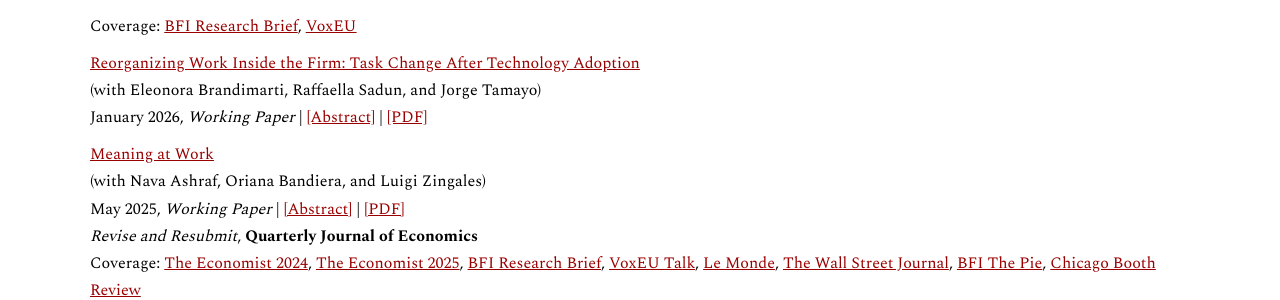
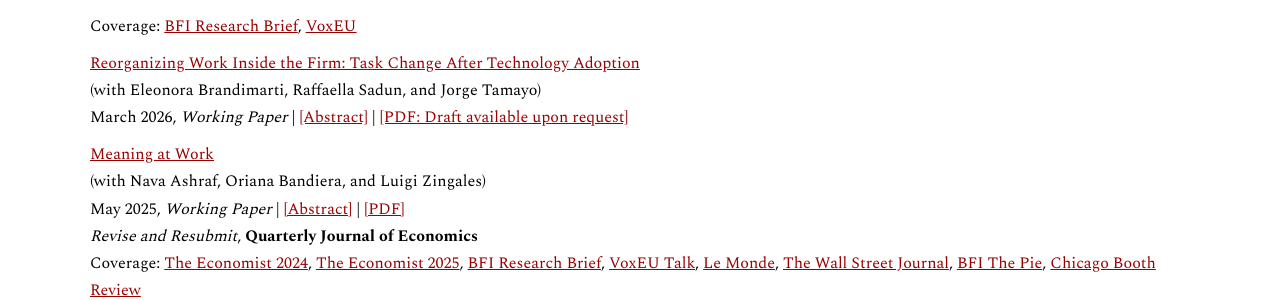
Before and after one commit to virginiaminni/virginiaminni.github.io, a Jekyll site: the page built from research.md, in a window 1280 px wide. Shown: the part 320-620 px from the top of the page. Built offline with Jekyll 4.4.1, drawn with Linux system fonts in a browser that asks for light colours; part of the change alters nothing that is shown.

Commit message:
Update research.md

```diff
--- a/research.md
+++ b/research.md
@@ -19,9 +19,9 @@ Coverage:
 
 <a href="#" target="_blank" rel="noopener noreferrer">Reorganizing Work Inside the Firm: Task Change After Technology Adoption</a> <br>
 (with Eleonora Brandimarti, Raffaella Sadun, and Jorge Tamayo)  <br>
-January 2026, *Working Paper* | <a href="#" class="toggle-abstract" data-target="abstract-7" style="text-decoration: underline; color: #990000;">[Abstract]</a> | <a href="#" target="_blank" rel="noopener noreferrer">[PDF]</a> <br>
+March 2026, *Working Paper* | <a href="#" class="toggle-abstract" data-target="abstract-7" style="text-decoration: underline; color: #990000;">[Abstract]</a> | <a href="#" target="_blank" rel="noopener noreferrer">[PDF: Draft available upon request]</a> <br>
 <div id="abstract-7" style="display: none; margin-top: 10px;">
-<em>Abstract:</em> We study how an incumbent workforce adapts to technological change using panel data at the worker-task level from a Latin American bank with roughly 450 branches and 10,000 workers. We exploit two sequential interventions that separately shift production technology and organizational design, without displacing labor: the staggered rollout of a mobile banking app that automates routine transactions, and a subsequent redefinition of roles and performance criteria that prioritizes complex tasks such as SME lending. While automation creates substantial productive capacity—raising output per worker by roughly 20 percent—it does not, on its own, lead to task upgrading. Workers continue to concentrate on routine tasks, rather than shifting toward high-value complex tasks. Task reallocation occurs only after the firm explicitly reallocates priorities. Even then, adjustment is markedly slower among high-tenure workers, consistent with firm-specific human capital generating inertia in task change. High-productivity managers complement adaptation, but unevenly: they accelerate upgrading primarily among low-tenure workers, amplifying inequality within teams.
+<em>Abstract:</em> We study task reorganization after technological change using worker-task-level data from a large Latin American bank. Two sequential interventions, a mobile app automating routine transactions and a subsequent redefinition of performance evaluation criteria, separately shift production technology and organizational design without displacing labor. Automation raises output per worker by roughly 20 percent but generates no task upgrading, despite freeing substantial capacity. Reallocation toward complex tasks occurs only after the firm explicitly restructures performance evaluation. Adjustment is slower among high-tenure workers and high-productivity managers accelerate upgrading primarily for low-tenure workers, amplifying within-team inequality. Automation-induced task complementarities do not occur automatically: task upgrading requires deliberate organizational redesign, and its returns depend on the distribution of adjustment costs within the firm.
 </div>
 
 <a href="/assets/files/ABMZ MeaningatWork2025.pdf" target="_blank" rel="noopener noreferrer">Meaning at Work</a> <br>
```
